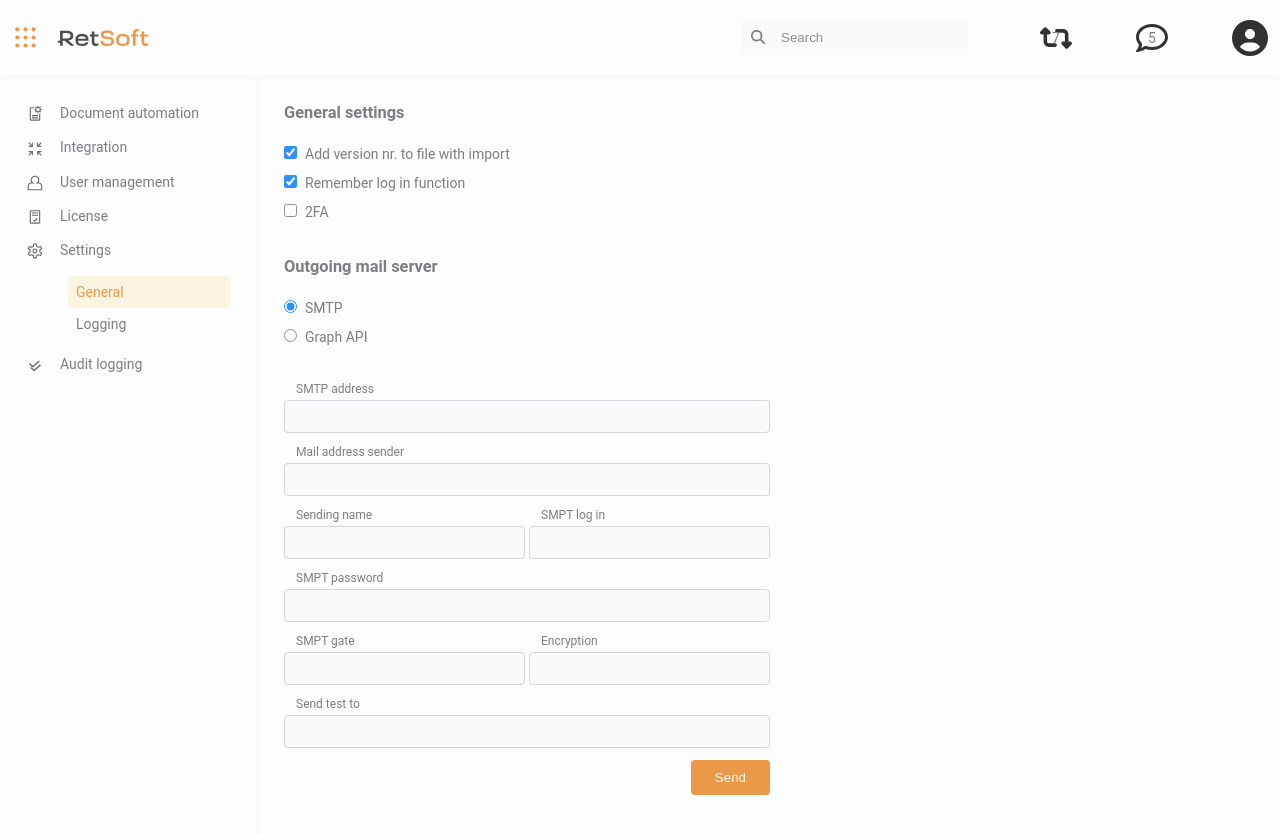
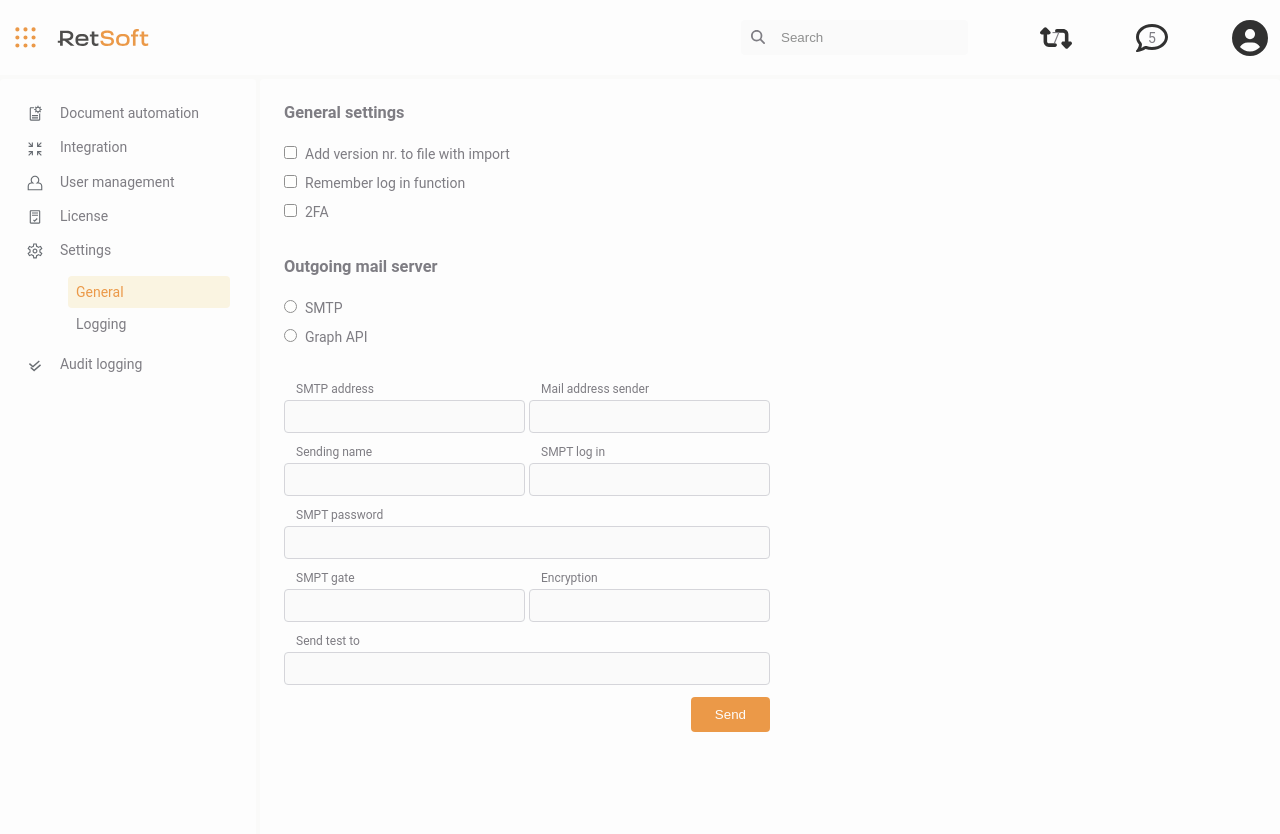
Before and after one commit to anilukin/verstka, a Next.js app: page /page3 in a window 1280 px wide. Shown: the top 834 px of the page. Built offline with nearby package versions, Linux system fonts and the light colour scheme.

Commit message:
fix attributes

```diff
--- a/src/app/page3/GeneralSettings/GeneralSettings.js
+++ b/src/app/page3/GeneralSettings/GeneralSettings.js
@@ -9,78 +9,77 @@ export default function GeneralSettings() {
             <h3>General settings</h3>
             <div className="generalSettings_section">
                 <div>
-                    <input type="checkbox" id="add" name="add" checked />
-                    <label for="add">Add version nr. to file with import</label>
+                    <input type="checkbox" id="add" name="add" className="custom-checkbox" />
+                    <label htmlFor="add">Add version nr. to file with import</label>
                 </div>
 
                 <div>
-                    <input type="checkbox" id="remember" name="remember" checked />
-                    <label for="remember">Remember log in function</label>
+                    <input type="checkbox" id="remember" name="remember" className="custom-checkbox" />
+                    <label htmlFor="remember">Remember log in function</label>
                 </div>
 
                 <div>
-                    <input type="checkbox" id="auth" name="auth" />
-                    <label for="auth">2FA</label>
+                    <input type="checkbox" id="auth" name="auth" className="custom-checkbox" />
+                    <label htmlFor="auth">2FA</label>
                 </div>
             </div>
 
             <h3>Outgoing mail server</h3>
             <div className="generalSettings_section">
                 <div>
-                    <input type="radio" id="smtp" name="smtp" value="smtp" checked />
-                    <label for="smtp">SMTP</label>
+                    <input type="radio" id="smtp" name="mail-server" value="smtp" className="custom-radio" />
+                    <label htmlFor="smtp">SMTP</label>
                 </div>
                 <div>
-                    <input type="radio" id="graph" name="graph" value="graph" />
-                    <label for="graph">Graph API</label>
+                    <input type="radio" id="graph" name="mail-server" value="graph" className="custom-radio" />
+                    <label htmlFor="graph">Graph API</label>
                 </div>
             </div>
             <div className="generalSettings_section">
                 <form action="" method="get" className="generalSettings_form">
                     <div className="form_row">
                         <div className="form_section">
-                            <label for="smtp-address">SMTP address </label>
+                            <label htmlFor="smtp-address">SMTP address </label>
                             <input type="text" name="smtp-address" id="smtp-address" required />
                         </div>
-                    </div>
-                    <div className="form_row">
+
                         <div className="form_section">
-                            <label for="smtp-email">Mail address sender</label>
+                            <label htmlFor="smtp-email">Mail address sender</label>
                             <input type="email" name="smtp-email" id="smtp-email" required />
                         </div>
                     </div>
 
                     <div className="form_row">
                         <div className="form_section">
-                            <label for="smtp-name">Sending name</label>
+                            <label htmlFor="smtp-name">Sending name</label>
                             <input type="text" name="smtp-name" id="smtp-name" required />
                         </div>
 
                         <div className="form_section">
-                            <label for="smpt-log-in">SMPT log in</label>
+                            <label htmlFor="smpt-log-in">SMPT log in</label>
                             <input type="text" name="smpt-log-in" id="smpt-log-in" required />
                         </div>
                     </div>
                     <div className="form_row">
                         <div className="form_section">
-                            <label for="smpt-password">SMPT password</label>
+                            <label htmlFor="smpt-password">SMPT password</label>
                             <input type="password" name="smpt-password" id="smpt-password" required />
                         </div>
                     </div>
                     <div className="form_row">
                         <div className="form_section">
-                            <label for="smpt-gate">SMPT gate</label>
+                            <label htmlFor="smpt-gate">SMPT gate</label>
                             <input type="text" name="smpt-gate" id="smpt-gate" required />
                         </div>
 
                         <div className="form_section">
-                            <label for="smtp-encryption">Encryption</label>
+                            <label htmlFor="smtp-encryption">Encryption</label>
                             <input type="text" name="smtp-encryption" id="smtp-encryption" required />
                         </div>
                     </div>
                     <div className="form_row">
                         <div className="form_section">
-                            <label for="smtp-send-test">Send test to</label>
+                            <label htmlFor="smtp-send-test">Send test to</label>
                             <input type="text" name="smtp-send-test" id="smtp-send-test" required />
                         </div>
                     </div>
```
